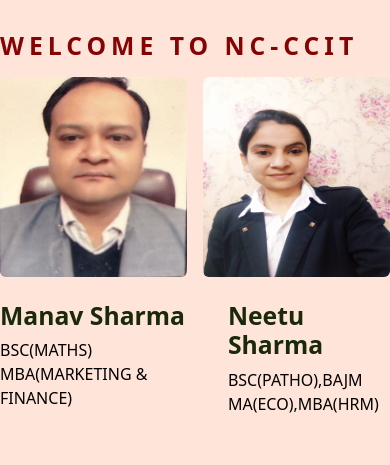
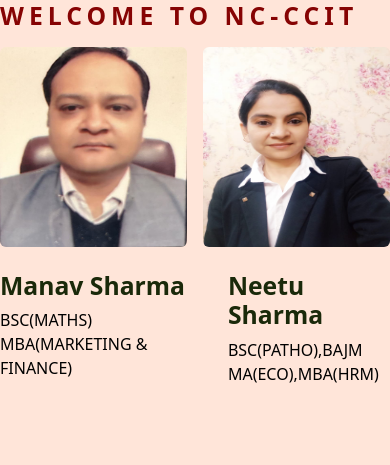
Before and after one commit to anshika-byte/abc, a website with bundled scripts: page index.html in a window 390 px wide. Shown: the part 273-738 px from the top of the page. Built offline with nearby package versions, Linux system fonts and the light colour scheme.

Commit message:
Update index.html

```diff
--- a/index.html
+++ b/index.html
@@ -681,9 +681,7 @@ img {
     }
 
     /* Decrease the overall margin on mobile */
-    .container-fluid {
-        margin: 30px 0;
-    }
+
 }
 
     </style>
```
